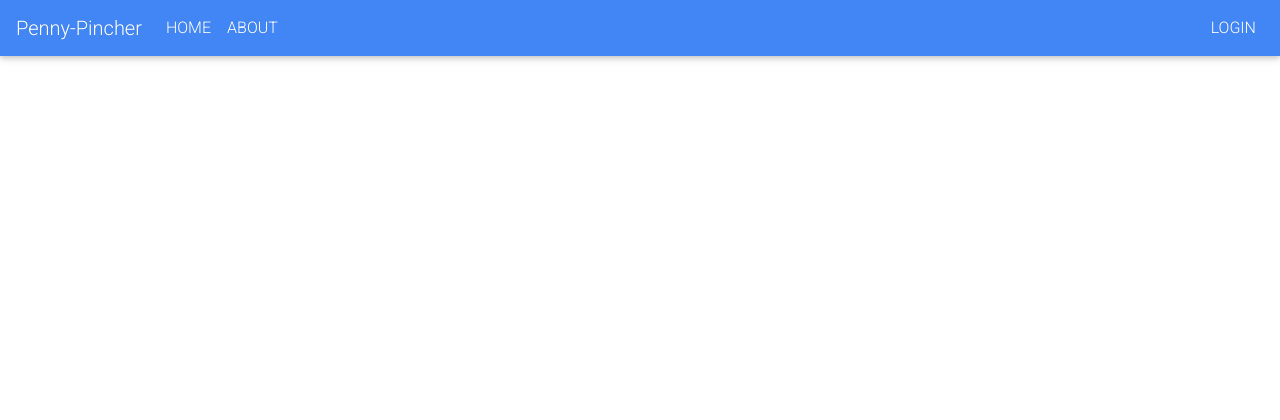
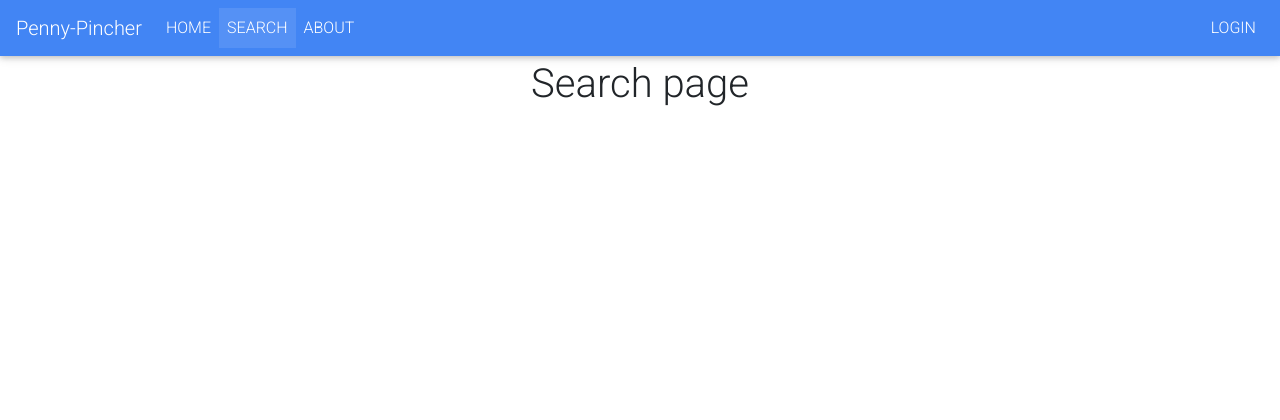
Before and after one commit to 401n1-midterm/penny-pincher, a Django app: page /search/ in a window 1280 px wide. Shown: the top 420 px of the page. Run offline with Django 3.2, Linux system fonts and the light colour scheme; some libraries are stand-ins or nearby versions.

Commit message:
created search route, added to nav bar

```diff
--- a/templates/partials/_navbar.html
+++ b/templates/partials/_navbar.html
@@ -16,6 +16,17 @@
           <span class="sr-only">(current)</span>
         </a>
       </li>
+
+      <li class="nav-item
+        {% if '/search/' in request.path %}
+          active
+        {% endif %}
+      ">
+        <a class="nav-link" href="{% url 'search' %}">SEARCH
+          <span class="sr-only">(current)</span>
+        </a>
+      </li>
+
       <li class="nav-item
         {% if 'about' in request.path %}
           active
--- a/templates/ticket_search/search.html
+++ b/templates/ticket_search/search.html
@@ -1 +1,7 @@
 {% extends 'base.html' %}
+
+{% block content %}
+
+  <h1 class="content text-center">Search page</h1>
+
+{% endblock content %}
```
